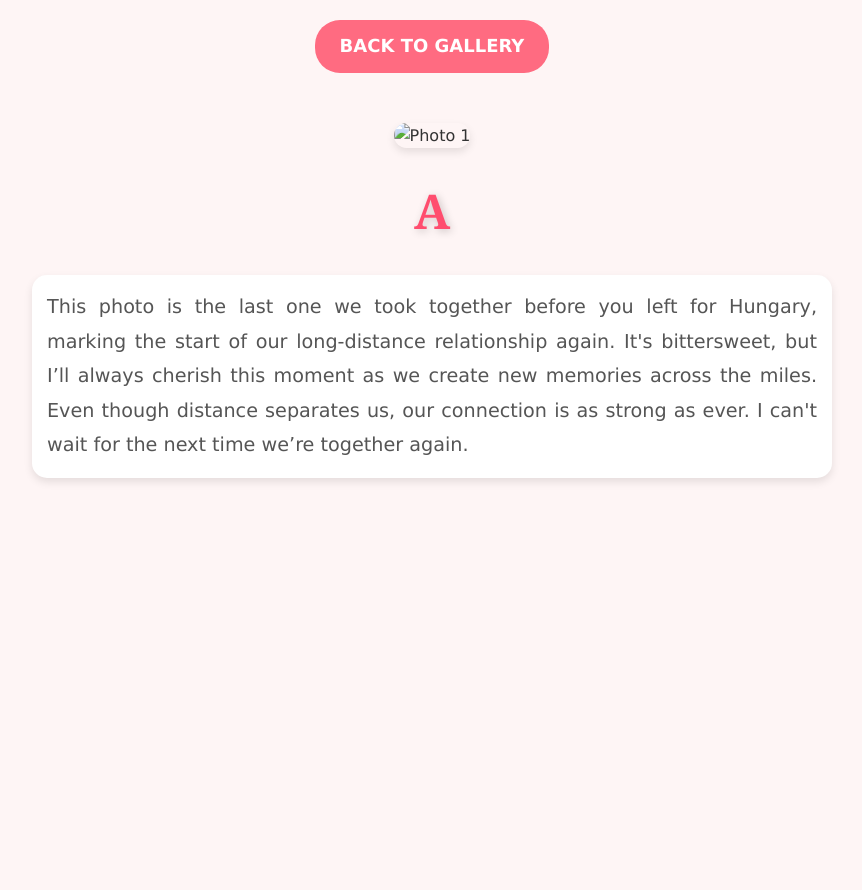
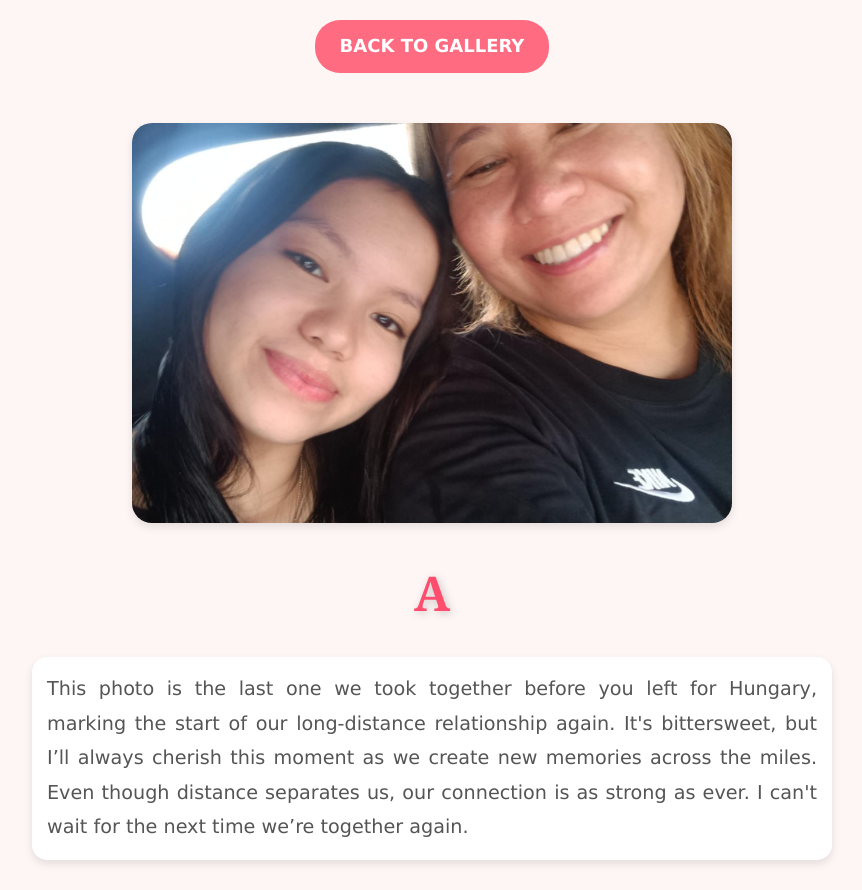
Before and after one commit to MarisherCabral/MyWife, a plain HTML site: page photo1.html in a window 1280 px wide. Shown: the whole page, without its empty margins (208-1070 px from the left). Before the commit the page ends 800 px from the top, so only its background shows below. Drawn offline with Linux system fonts and the light colour scheme.

Commit message:
photo1.html

```diff
--- a/photo1.html
+++ b/photo1.html
@@ -5,7 +5,7 @@
     <meta name="viewport" content="width=device-width, initial-scale=1.0">
     <title>Photo 1 - Letter A</title>
     <link rel="stylesheet" href="photo.css">
-    <link rel="icon" type="image/png" href="images/photo3.jfif">
+    <link rel="icon" type="image/png" href="photo3.jfif">
 </head>
 <body>
 
@@ -16,7 +16,7 @@
 
     <!-- Photo and Letter -->
     <div class="photo-container">
-        <img src="images/photo1.jfif" alt="Photo 1">
+        <img src="photo1.jfif" alt="Photo 1">
         <div class="letter-container">
             <span class="letter">A</span>
         </div>
```
